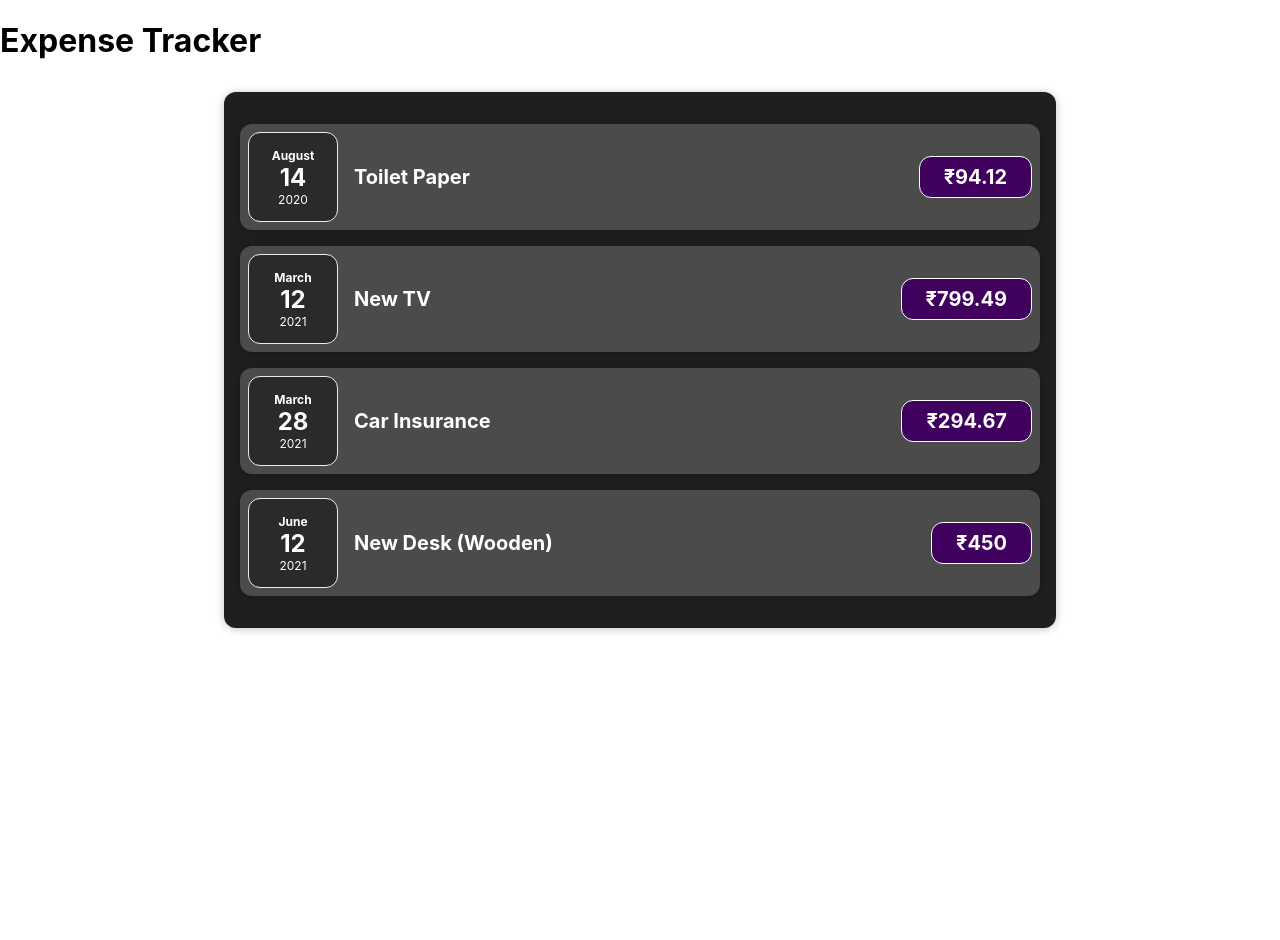
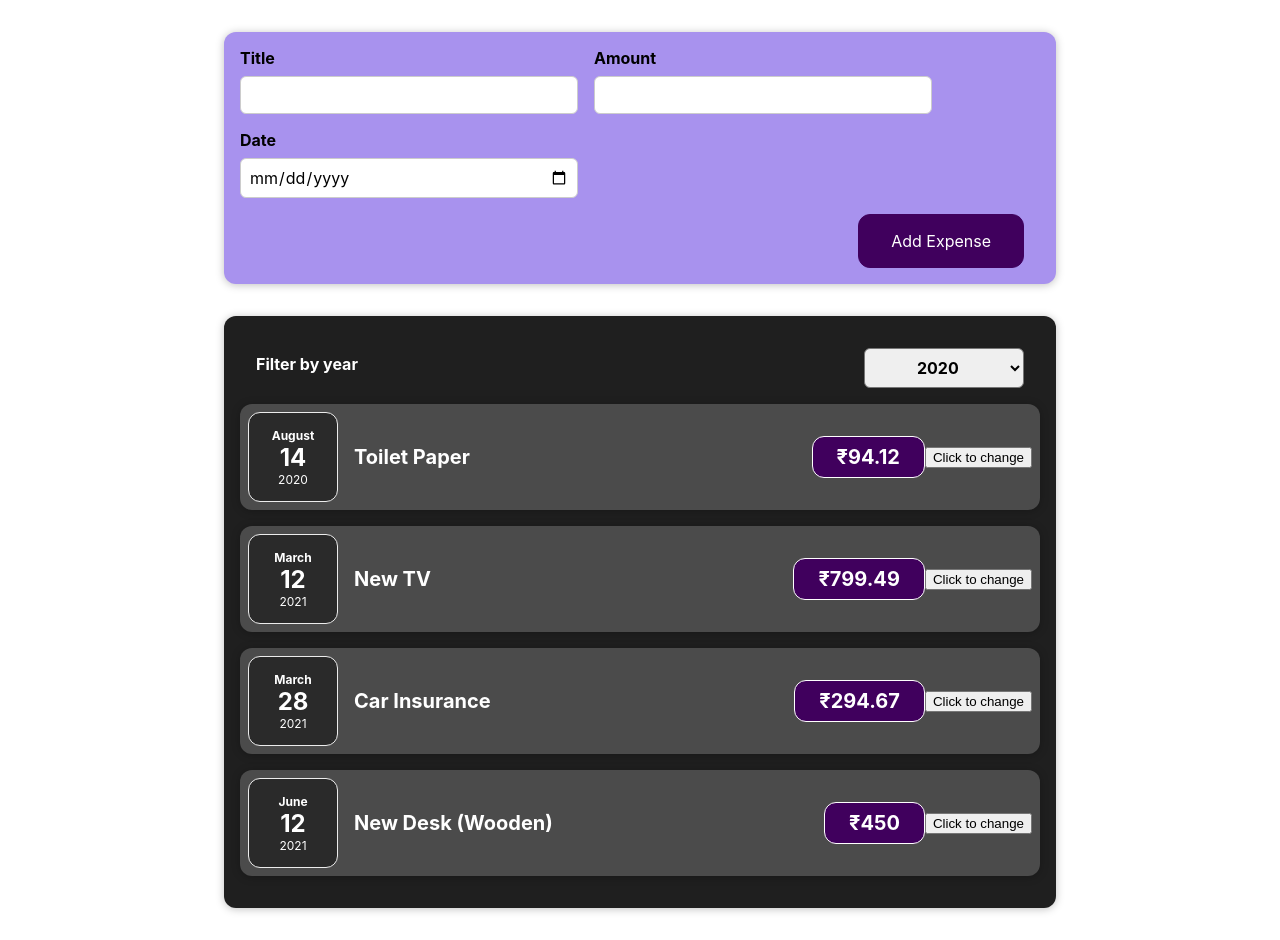
Before and after one commit to imkarangalhotra/expenseTracker, a React (Create React App) app: page / in a window 1280 px wide. Before the commit the page ends 800 px from the top, so only its background shows below. Built offline with nearby package versions, Linux system fonts and the light colour scheme.

Commit message:
states are added

```diff
--- a/src/App.css
+++ b/src/App.css
@@ -13,7 +13,7 @@
   }
 } */
 
-.App-header {
+/* .App-header {
   background-color: #282c34;
   min-height: 100vh;
   display: flex;
@@ -22,7 +22,7 @@
   justify-content: center;
   font-size: calc(10px + 2vmin);
   color: rgba(255, 255, 255, 0);
-}
+} */
 /* .App-link {
   color: #61dafb;
 }  */
--- a/src/App.js
+++ b/src/App.js
@@ -1,5 +1,6 @@
 import Expenses from "./components/Expenses/Expenses";
 import "./App.css";
+import NewExpense from "./components/NewExpenses/NewExpense";
 
 function App() {
   const expenses = [
@@ -23,9 +24,13 @@ function App() {
       date: new Date(2021, 5, 12),
     },
   ];
+  const newExpenseHandler = (newExpense) => {
+    console.log("this is app.js");
+    console.log(newExpense);
+  };
   return (
     <div className='App'>
-      <h1>Expense Tracker</h1>
+      <NewExpense onNewExpense={newExpenseHandler} />
       <Expenses items={expenses}></Expenses>
     </div>
   );
--- /dev/null
+++ b/src/components/Expenses/ExpenseFilter.css
@@ -0,0 +1,24 @@
+.expenses-filter {
+  color: white;
+  padding: 0 1rem;
+}
+
+.expenses-filter__control {
+  display: flex;
+  width: 100%;
+  align-items: center;
+  justify-content: space-between;
+  margin: 1rem 0;
+}
+
+.expenses-filter label {
+  font-weight: bold;
+  margin-bottom: 0.5rem;
+}
+
+.expenses-filter select {
+  font: inherit;
+  padding: 0.5rem 3rem;
+  font-weight: bold;
+  border-radius: 6px;
+}
--- /dev/null
+++ b/src/components/Expenses/ExpenseFilter.js
@@ -0,0 +1,24 @@
+import React from "react";
+
+import "./ExpenseFilter.css";
+
+const ExpensesFilter = (props) => {
+  const filterChangeHandler = (event) => {
+    props.onFilterChange(event.target.value);
+  };
+  return (
+    <div className='expenses-filter'>
+      <div className='expenses-filter__control'>
+        <label>Filter by year</label>
+        <select value={props.selected} onChange={filterChangeHandler}>
+          <option value='2022'>2022</option>
+          <option value='2021'>2021</option>
+          <option value='2020'>2020</option>
+          <option value='2019'>2019</option>
+        </select>
+      </div>
+    </div>
+  );
+};
+
+export default ExpensesFilter;
--- a/src/components/Expenses/ExpenseItems.js
+++ b/src/components/Expenses/ExpenseItems.js
@@ -1,15 +1,22 @@
-import React from "react";
+import React, { useState } from "react";
 import "./ExpenseItem.css";
 import ExpenseDate from "./ExpenseDate";
 import Card from "../UI/Card";
 function ExpenseItems(props) {
+  const [title, setTitle] = useState(props.title);
+
+  const clickHandler = () => {
+    setTitle("Update");
+    console.log(title);
+  };
   return (
     <Card className='expense-item'>
       <ExpenseDate date={props.date} />
       <div className='expense-item__description'>
-        <h2>{props.title}</h2>
+        <h2>{title}</h2>
       </div>
       <div className='expense-item__price'>₹{props.amount}</div>
+      <button onClick={clickHandler}>Click to change</button>
     </Card>
   );
 }
--- a/src/components/Expenses/Expenses.js
+++ b/src/components/Expenses/Expenses.js
@@ -2,9 +2,19 @@ import React from "react";
 import "./Expenses.css";
 import ExpenseItem from "./ExpenseItems";
 import Card from "../UI/Card";
+import ExpensesFilter from "./ExpenseFilter";
+import { useState } from "react";
 function Expenses(props) {
+  const [filteredYear, setFilteredYear] = useState("2020");
+  const filterChangeHandler = (selectedYear) => {
+    setFilteredYear(selectedYear);
+  };
   return (
     <Card className='expenses'>
+      <ExpensesFilter
+        selected={filteredYear}
+        onFilterChange={filterChangeHandler}
+      />
       <ExpenseItem
         title={props.items[0].title}
         amount={props.items[0].amount}
--- /dev/null
+++ b/src/components/NewExpenses/ExpenseForm.css
@@ -0,0 +1,26 @@
+.new-expense__controls {
+  display: flex;
+  flex-wrap: wrap;
+  gap: 1rem;
+  margin-bottom: 1rem;
+  text-align: left;
+}
+
+.new-expense__control label {
+  font-weight: bold;
+  margin-bottom: 0.5rem;
+  display: block;
+}
+
+.new-expense__control input {
+  font: inherit;
+  padding: 0.5rem;
+  border-radius: 6px;
+  border: 1px solid #ccc;
+  width: 20rem;
+  max-width: 100%;
+}
+
+.new-expense__actions {
+  text-align: right;
+}
--- /dev/null
+++ b/src/components/NewExpenses/ExpenseForm.js
@@ -0,0 +1,97 @@
+import React, { useState } from "react";
+import "./ExpenseForm.css";
+
+function ExpenseForm(props) {
+  const [enteredTitle, setEnteredTitle] = useState("");
+  const [enteredAmount, setEnteredAmount] = useState("");
+  const [enteredDate, setEnteredDate] = useState("");
+
+  // const [userInput, setUserInput] = useState({
+  //   enteredTitle: "",
+  //   enteredAmount: "",
+  //   enteredDate: "",
+  // });
+  const titleChangeHandler = (event) => {
+    setEnteredTitle(event.target.value);
+    // setUserInput({
+    //   ...userInput,
+    //   enteredTitle: event.target.value,
+    // });
+    // setUserInput((prevState)=>{
+    //   return { ...prevState, enteredTitle: event.target.value };
+    //   });
+  };
+  // console.log(setEnteredTitle);
+  // const [enteredAmount, setEnteredAmount] = useState("");
+  const amountChangeHandler = (event) => {
+    setEnteredAmount(event.target.value);
+    // setUserInput({
+    //   ...userInput,
+    //   setEnteredAmount: event.target.value,
+    // });
+  };
+
+  // const [enteredDate, setEnteredDate] = useState("");
+  const dateChangeHandler = (event) => {
+    setEnteredDate(event.target.value);
+    // setUserInput({
+    //   userInput,
+    //   setEnteredDate: event.target.value,
+    // });
+  };
+  const submitHandler = (event) => {
+    event.preventDefault();
+
+    const expenseData = {
+      title: enteredTitle,
+      amount: enteredAmount,
+      date: new Date(enteredDate),
+    };
+    props.onSaveExpenseData(expenseData);
+    setEnteredTitle("");
+    setEnteredAmount("");
+    setEnteredDate("");
+  };
+
+  return (
+    <form onSubmit={submitHandler}>
+      <div className='new-expense__controls'>
+        <div className='new-expense__control'>
+          <label>Title</label>
+          <input
+            type='text'
+            value={enteredTitle}
+            onChange={titleChangeHandler}
+          />
+        </div>
+        <div className='new-expense__control'>
+          <label> Amount </label>
+          <input
+            type='number'
+            onChange={amountChangeHandler}
+            value={enteredAmount}
+            min='0.01'
+            step='0.01'
+          />
+        </div>
+        <div className='new-expense__control'>
+          <label>Date</label>
+          <input
+            type='date'
+            onChange={dateChangeHandler}
+            value={enteredDate}
+            min='2019-01-01'
+            max='2022-12-31'
+          />
+        </div>
+      </div>
+      <div className='new-expense__actions'>
+        <button type='submit' onClick={submitHandler}>
+          Add Expense
+        </button>
+      </div>
+    </form>
+  );
+}
+
+export default ExpenseForm;
--- /dev/null
+++ b/src/components/NewExpenses/NewExpense.css
@@ -0,0 +1,38 @@
+.new-expense {
+  background-color: #a892ee;
+  padding: 1rem;
+  margin: 2rem auto;
+  width: 50rem;
+  max-width: 95%;
+  border-radius: 12px;
+  text-align: center;
+  box-shadow: 0 1px 8px rgba(0, 0, 0, 0.25);
+}
+
+.new-expense button {
+  font: inherit;
+  cursor: pointer;
+  padding: 1rem 2rem;
+  border: 1px solid #40005d;
+  background-color: #40005d;
+  color: white;
+  border-radius: 12px;
+  margin-right: 1rem;
+}
+
+.new-expense button:hover,
+.new-expense button:active {
+  background-color: #510674;
+  border-color: #510674;
+}
+
+.new-expense button.alternative {
+  color: #220131;
+  border-color: transparent;
+  background-color: transparent;
+}
+
+.new-expense button.alternative:hover,
+.new-expense button.alternative:active {
+  background-color: #ddb3f8;
+}
--- /dev/null
+++ b/src/components/NewExpenses/NewExpense.js
@@ -0,0 +1,19 @@
+import React from "react";
+import ExpenseForm from "./ExpenseForm.js";
+import "./NewExpense.css";
+function NewExpense(props) {
+  const onSaveExpenseDataHandler = (enteredExpense) => {
+    const expenseData = {
+      ...enteredExpense,
+      id: Math.random.toString(),
+    };
+    props.onNewExpense(expenseData);
+  };
+  return (
+    <div className='new-expense'>
+      <ExpenseForm onSaveExpenseData={onSaveExpenseDataHandler} />
+    </div>
+  );
+}
+
+export default NewExpense;
```
